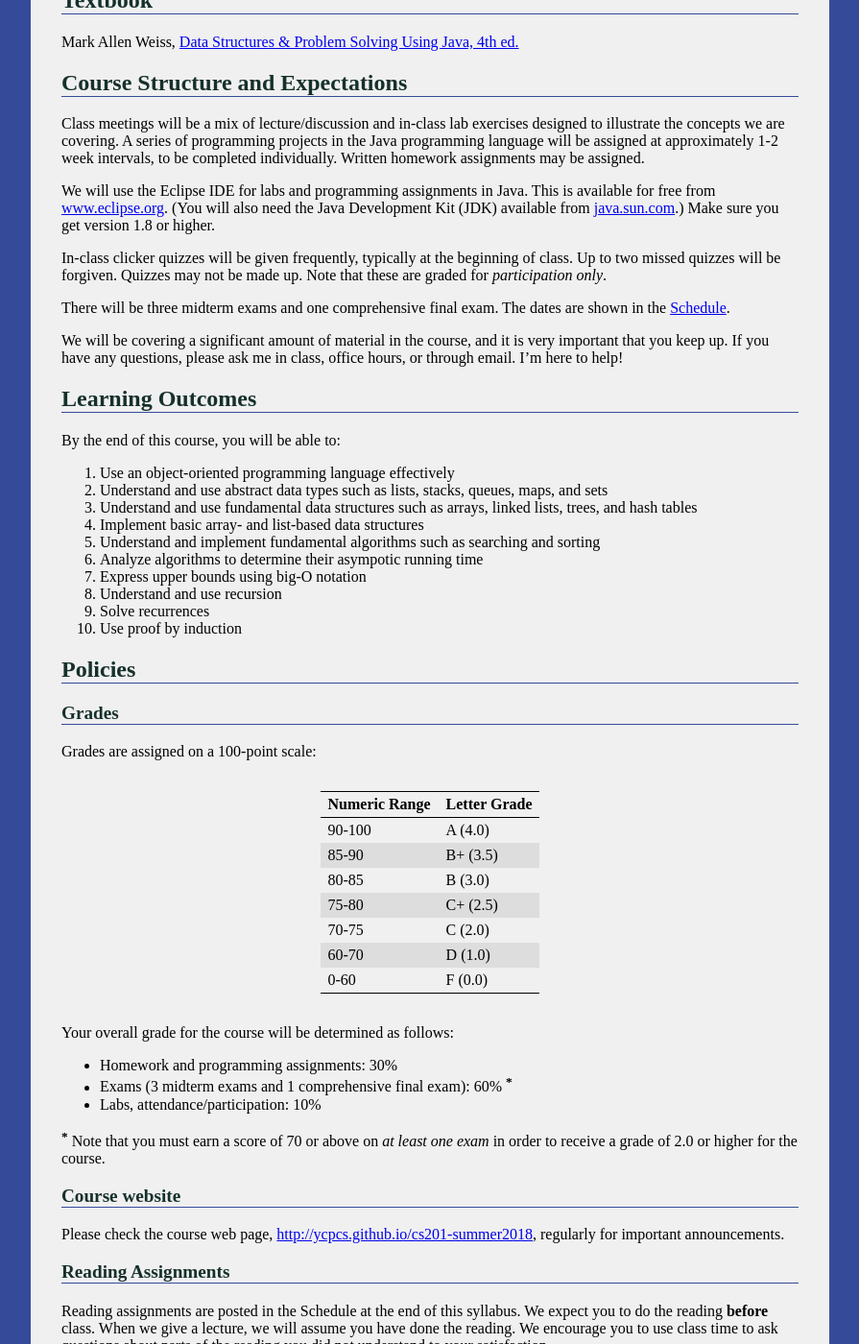
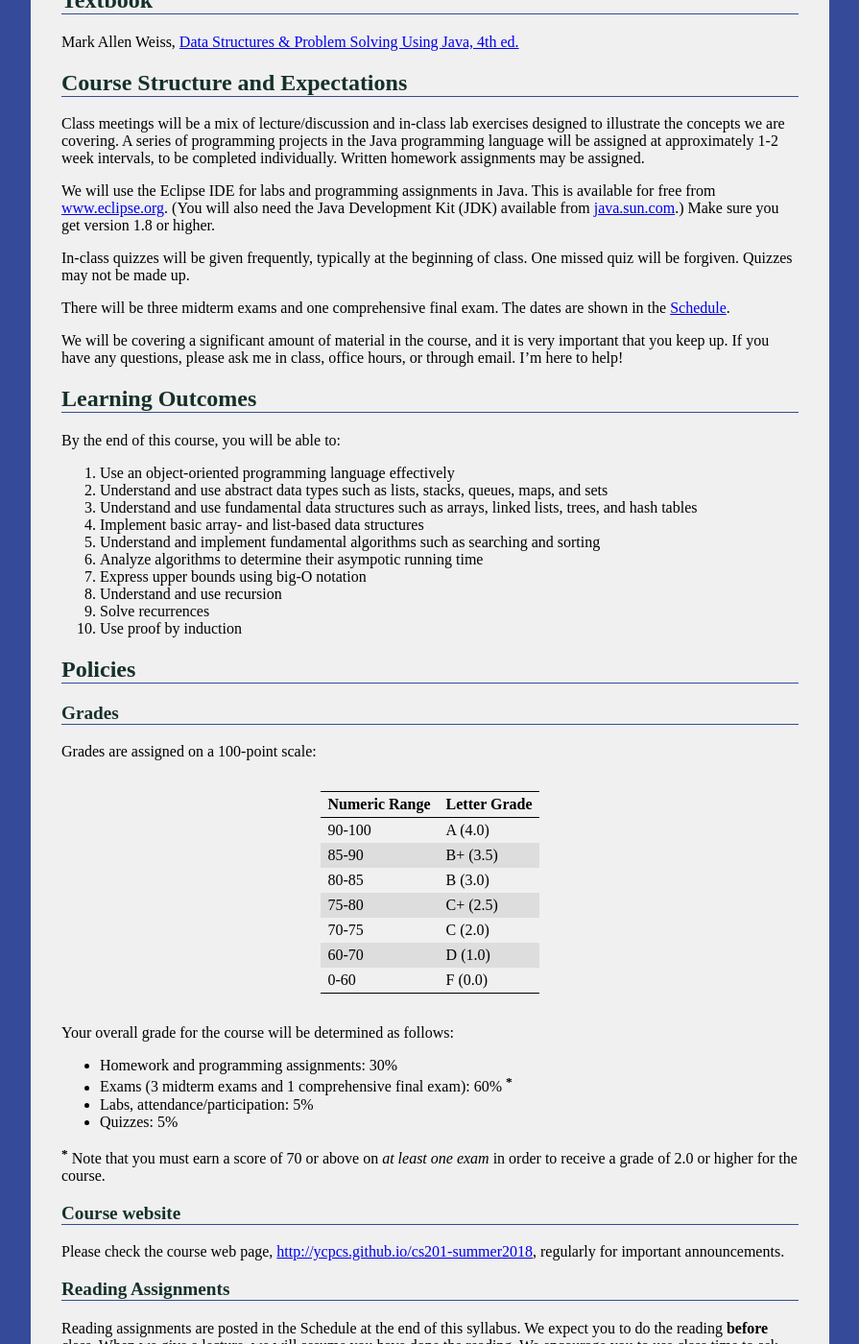
Before and after one commit to ycpcs/cs201-summer2018, a Jekyll site: the page built from syllabus.md, in a window 1280 px wide and 1400 px high, scrolled down 628 px. Shown: the whole window at 96% size, without its empty margins (192-1087 px from the left). Built offline with Jekyll 4.4.1, drawn with Linux system fonts in a browser that asks for light colours.

Commit message:
update syllabus
update syllabus

```diff
--- a/syllabus.md
+++ b/syllabus.md
@@ -36,7 +36,7 @@ Class meetings will be a mix of lecture/discussion and in-class lab exercises de
 
 We will use the Eclipse IDE for labs and programming assignments in Java. This is available for free from [www.eclipse.org](http://www.eclipse.org/). (You will also need the Java Development Kit (JDK) available from [java.sun.com](http://java.sun.com/).)  Make sure you get version 1.8 or higher.
 
-In-class clicker quizzes will be given frequently, typically at the beginning of class. Up to two missed quizzes will be forgiven. Quizzes may not be made up.  Note that these are graded for *participation only*.
+In-class quizzes will be given frequently, typically at the beginning of class. One missed quiz will be forgiven. Quizzes may not be made up.
 
 There will be three midterm exams and one comprehensive final exam.  The dates are shown in the [Schedule](schedule.html).
 
@@ -79,7 +79,8 @@ Your overall grade for the course will be determined as follows:
 
 -   Homework and programming assignments: 30%
 -   Exams (3 midterm exams and 1 comprehensive final exam): 60% <sup><b>\*</b></sup>
--   Labs, attendance/participation: 10%
+-   Labs, attendance/participation: 5%
+-   Quizzes: 5%
 
 <sup><b>\*</b></sup> Note that you must earn a score of 70 or above on *at least one exam* in order to receive a grade of 2.0 or higher for the course.
 
```
